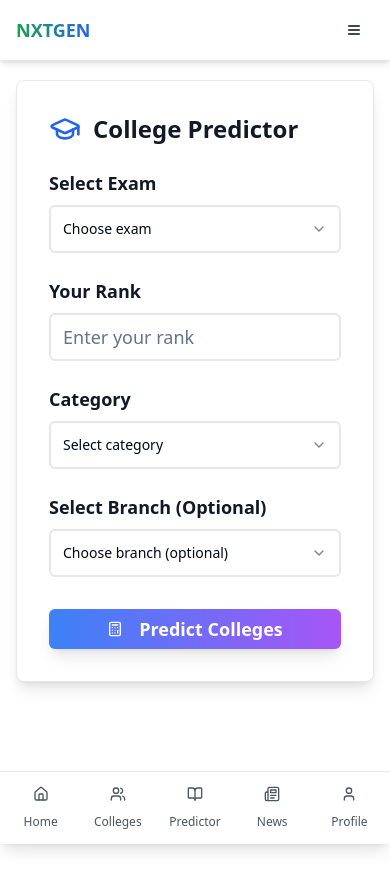
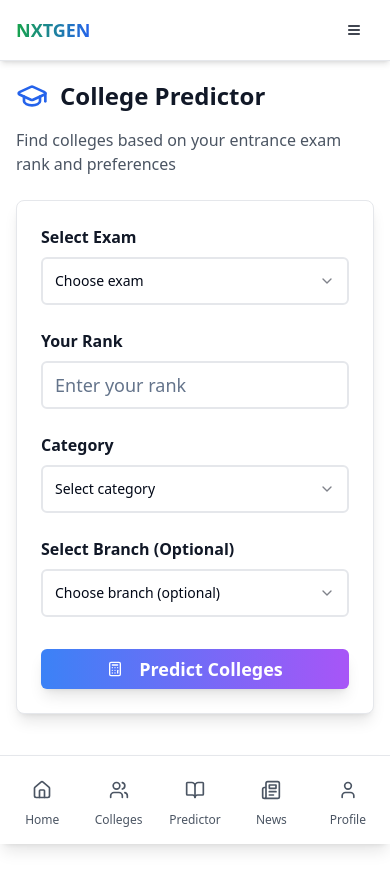
Before and after one commit to Sivamani100/nxtgen, a React (Vite) app: page /college-predictor in a window 390 px wide. Shown: the top 890 px of the page. Built offline with nearby package versions, Linux system fonts and the light colour scheme.

Commit message:
Fix mobile navigation and College Predictor
Fixed mobile navigation bar appearance, addressed blank screen issue in College Predictor, and ensured latest news displays correctly.

```diff
--- a/src/components/Layout.tsx
+++ b/src/components/Layout.tsx
@@ -135,26 +135,34 @@ const Layout = ({ children }: LayoutProps) => {
         </div>
       </div>
 
-      {/* Mobile Bottom Navigation - Enhanced Design */}
+      {/* Mobile Bottom Navigation - Clean Design like in image */}
       <div className="lg:hidden fixed bottom-0 left-0 right-0 bg-white border-t border-gray-200 shadow-lg z-50">
-        <div className="grid grid-cols-5 gap-1 py-1 px-1">
+        <div className="flex justify-around items-center py-2 px-1">
           {mobileNavigationItems.map((item) => (
-            <Button
+            <button
               key={item.path}
-              variant="ghost"
-              size="sm"
-              className={`flex flex-col items-center space-y-1 p-2 h-16 transition-all duration-200 rounded-lg ${
+              className={`flex flex-col items-center justify-center p-2 min-w-0 flex-1 transition-all duration-200 ${
                 isActive(item.path)
-                  ? "text-white bg-gradient-to-br from-green-500 to-blue-500 shadow-lg"
-                  : "text-gray-600 hover:text-green-600 hover:bg-green-50"
+                  ? ""
+                  : ""
               }`}
               onClick={() => navigate(item.path)}
             >
-              <item.icon className={`w-6 h-6 ${isActive(item.path) ? 'scale-110' : ''} transition-transform duration-200`} />
-              <span className={`text-xs font-medium ${isActive(item.path) ? 'font-semibold' : ''}`}>
+              <div className={`p-2 rounded-full transition-all duration-200 ${
+                isActive(item.path)
+                  ? "bg-green-500 text-white"
+                  : "text-gray-600"
+              }`}>
+                <item.icon className="w-5 h-5" />
+              </div>
+              <span className={`text-xs mt-1 font-medium transition-colors duration-200 ${
+                isActive(item.path)
+                  ? "text-green-500"
+                  : "text-gray-600"
+              }`}>
                 {item.label}
               </span>
-            </Button>
+            </button>
           ))}
         </div>
       </div>
--- a/src/pages/CollegePredictor.tsx
+++ b/src/pages/CollegePredictor.tsx
@@ -7,7 +7,7 @@ import { Card } from "@/components/ui/card";
 import { Input } from "@/components/ui/input";
 import { Label } from "@/components/ui/label";
 import { Select, SelectContent, SelectItem, SelectTrigger, SelectValue } from "@/components/ui/select";
-import { ArrowLeft, Calculator, TrendingUp, GraduationCap } from "lucide-react";
+import { Calculator, TrendingUp, GraduationCap } from "lucide-react";
 import { toast } from "sonner";
 import { Database } from "@/integrations/supabase/types";
 
@@ -71,6 +71,8 @@ const CollegePredictor = () => {
     try {
       const userRank = parseInt(rank);
 
+      console.log('Predicting colleges for:', { exam, userRank, category, selectedBranch });
+
       // Fetch colleges that accept the selected exam
       const { data, error } = await supabase
         .from('colleges')
@@ -78,7 +80,12 @@ const CollegePredictor = () => {
         .contains('eligible_exams', [exam])
         .not('exam_cutoffs', 'is', null);
 
-      if (error) throw error;
+      if (error) {
+        console.error('Supabase error:', error);
+        throw error;
+      }
+
+      console.log('Fetched colleges:', data?.length || 0);
 
       // Filter colleges based on exam cutoff and branch availability
       const suitableColleges = data?.filter((college) => {
@@ -111,6 +118,7 @@ const CollegePredictor = () => {
         return true;
       }) || [];
 
+      console.log('Suitable colleges:', suitableColleges.length);
       setColleges(suitableColleges);
 
       if (suitableColleges.length === 0) {
@@ -144,17 +152,21 @@ const CollegePredictor = () => {
   return (
     <div className="min-h-screen bg-white">
       <div className="max-w-4xl mx-auto p-4 pb-24 lg:pb-4">
+        {/* Header */}
+        <div className="mb-6">
+          <div className="flex items-center mb-4">
+            <GraduationCap className="w-8 h-8 text-blue-600 mr-3" />
+            <h1 className="text-2xl lg:text-3xl font-bold text-gray-900">College Predictor</h1>
+          </div>
+          <p className="text-gray-600">Find colleges based on your entrance exam rank and preferences</p>
+        </div>
+
         {/* Predictor Form */}
-        <Card className="p-8 mb-6 bg-white shadow-lg border border-gray-200">
-          <div className="flex items-center mb-6">
-            <GraduationCap className="w-8 h-8 text-blue-600 mr-3" />
-            <h2 className="text-2xl font-bold text-gray-900">College Predictor</h2>
-          </div>
-
+        <Card className="p-6 lg:p-8 mb-6 bg-white shadow-lg border border-gray-200">
           <div className="grid grid-cols-1 lg:grid-cols-2 gap-6">
             {/* Exam Selection */}
             <div>
-              <Label htmlFor="exam" className="text-lg font-semibold text-gray-900 mb-2 block">Select Exam</Label>
+              <Label htmlFor="exam" className="text-base lg:text-lg font-semibold text-gray-900 mb-2 block">Select Exam</Label>
               <Select value={exam} onValueChange={setExam}>
                 <SelectTrigger className="h-12 border-2 border-gray-200 focus:border-blue-500">
                   <SelectValue placeholder="Choose exam" />
@@ -171,7 +183,7 @@ const CollegePredictor = () => {
 
             {/* Rank Input */}
             <div>
-              <Label htmlFor="rank" className="text-lg font-semibold text-gray-900 mb-2 block">Your Rank</Label>
+              <Label htmlFor="rank" className="text-base lg:text-lg font-semibold text-gray-900 mb-2 block">Your Rank</Label>
               <Input
                 id="rank"
                 type="number"
@@ -184,7 +196,7 @@ const CollegePredictor = () => {
 
             {/* Category Selection */}
             <div>
-              <Label htmlFor="category" className="text-lg font-semibold text-gray-900 mb-2 block">Category</Label>
+              <Label htmlFor="category" className="text-base lg:text-lg font-semibold text-gray-900 mb-2 block">Category</Label>
               <Select value={category} onValueChange={setCategory}>
                 <SelectTrigger className="h-12 border-2 border-gray-200 focus:border-indigo-500">
                   <SelectValue placeholder="Select category" />
@@ -201,7 +213,7 @@ const CollegePredictor = () => {
 
             {/* Branch Selection (Optional) */}
             <div>
-              <Label htmlFor="branch" className="text-lg font-semibold text-gray-900 mb-2 block">Select Branch (Optional)</Label>
+              <Label htmlFor="branch" className="text-base lg:text-lg font-semibold text-gray-900 mb-2 block">Select Branch (Optional)</Label>
               <Select value={selectedBranch} onValueChange={setSelectedBranch}>
                 <SelectTrigger className="h-12 border-2 border-gray-200 focus:border-purple-500">
                   <SelectValue placeholder="Choose branch (optional)" />
@@ -230,10 +242,10 @@ const CollegePredictor = () => {
 
         {/* Results */}
         {colleges.length > 0 && (
-          <Card className="p-8 bg-white shadow-lg border border-gray-200">
+          <Card className="p-6 lg:p-8 bg-white shadow-lg border border-gray-200">
             <div className="flex items-center mb-6">
               <TrendingUp className="w-8 h-8 text-green-600 mr-3" />
-              <h3 className="text-2xl font-bold text-gray-900">Predicted Colleges ({colleges.length})</h3>
+              <h3 className="text-xl lg:text-2xl font-bold text-gray-900">Predicted Colleges ({colleges.length})</h3>
             </div>
 
             <div className="grid grid-cols-1 lg:grid-cols-2 gap-6">
@@ -250,8 +262,8 @@ const CollegePredictor = () => {
                     className="bg-gray-50 p-6 rounded-lg border-2 border-gray-200 cursor-pointer hover:shadow-lg hover:border-blue-300 transition-all duration-300"
                     onClick={() => navigate(`/college-details/${college.id}`)}
                   >
-                    <h4 className="text-xl font-bold text-gray-900 mb-2">{college.name}</h4>
-                    <p className="text-lg font-medium text-gray-700 mb-3">{college.location}</p>
+                    <h4 className="text-lg lg:text-xl font-bold text-gray-900 mb-2">{college.name}</h4>
+                    <p className="text-base lg:text-lg font-medium text-gray-700 mb-3">{college.location}</p>
 
                     <div className="space-y-3">
                       <div className="flex items-center justify-between">
--- a/src/pages/Home.tsx
+++ b/src/pages/Home.tsx
@@ -42,6 +42,7 @@ interface NewsItem {
   date: string;
   image_url?: string;
   external_link?: string;
+  created_at: string;
 }
 
 const Home = () => {
@@ -93,6 +94,7 @@ const Home = () => {
         .limit(6);
 
       if (error) throw error;
+      console.log('Popular colleges fetched:', data?.length || 0);
       setPopularColleges(data || []);
     } catch (error) {
       console.error('Error fetching popular colleges:', error);
@@ -101,17 +103,37 @@ const Home = () => {
 
   const fetchLatestNews = async () => {
     try {
+      console.log('Fetching latest news...');
       const { data, error } = await supabase
         .from('resources')
-        .select('id, title, description, category, date, image_url, external_link')
+        .select('id, title, description, category, date, image_url, external_link, created_at')
         .eq('category', 'news')
         .order('created_at', { ascending: false })
         .limit(2);
 
-      if (error) throw error;
+      if (error) {
+        console.error('Supabase error fetching news:', error);
+        throw error;
+      }
+
+      console.log('Latest news fetched:', data?.length || 0, data);
       setLatestNews(data || []);
     } catch (error) {
       console.error('Error fetching latest news:', error);
+      // Try to fetch from a different approach if the first fails
+      try {
+        const { data: fallbackData, error: fallbackError } = await supabase
+          .from('resources')
+          .select('*')
+          .limit(2);
+
+        if (!fallbackError && fallbackData) {
+          console.log('Fallback news data:', fallbackData);
+          setLatestNews(fallbackData.slice(0, 2));
+        }
+      } catch (fallbackErr) {
+        console.error('Fallback news fetch failed:', fallbackErr);
+      }
     }
   };
 
@@ -306,6 +328,7 @@ const Home = () => {
           </Button>
         </div>
 
+        {latestNews.length > 0 ? (
           <div className="grid grid-cols-1 md:grid-cols-2 gap-4 lg:gap-6">
             {latestNews.map((news) => (
               <Card
@@ -326,12 +349,18 @@ const Home = () => {
                   <p className="text-gray-600 text-xs lg:text-sm mb-3 line-clamp-3">{news.description}</p>
                   <div className="flex items-center text-xs text-gray-500">
                     <Calendar className="w-3 h-3 lg:w-4 lg:h-4 mr-1" />
-                  {new Date(news.date).toLocaleDateString()}
+                    {new Date(news.date || news.created_at).toLocaleDateString()}
                   </div>
                 </div>
               </Card>
             ))}
           </div>
+        ) : (
+          <div className="text-center py-8">
+            <Newspaper className="w-12 h-12 text-gray-400 mx-auto mb-4" />
+            <p className="text-gray-500">No news available at the moment.</p>
+          </div>
+        )}
       </div>
 
       {/* Quick Actions Section */}
```
Lines whose indentation alone changed are shown as unchanged.
